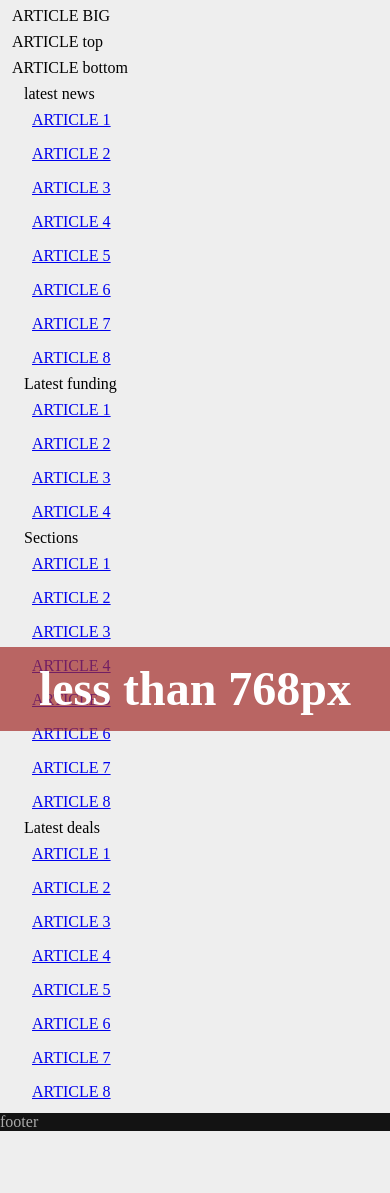
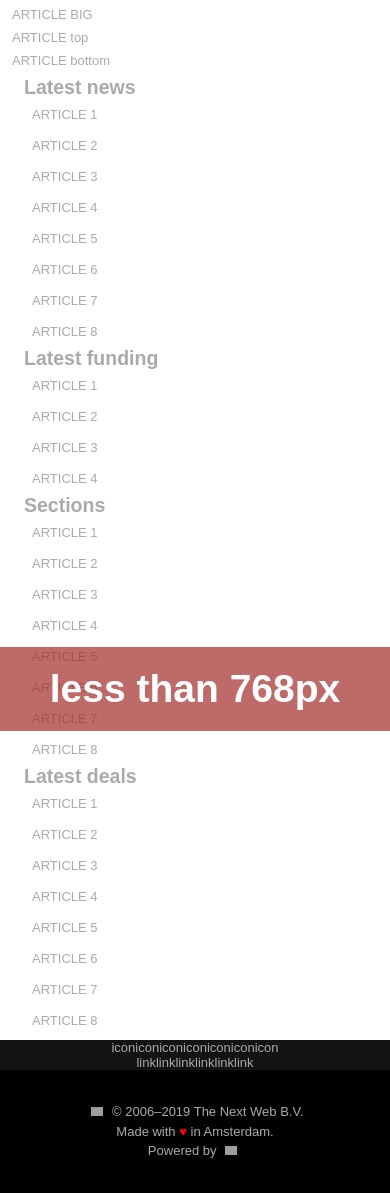
Before and after one commit to jubaan/Project-Building-with-Responsive-Design, a plain HTML site: page index.html in a window 390 px wide. Shown: the part 53-1246 px from the top of the page. Before the commit the page ends 1184 px from the top, so only its background shows below. Drawn offline with Linux system fonts and the light colour scheme; grey boxes are pictures that could not be loaded.

Commit message:
FEAT: Responsive footer, copyright container done, soc. media is missing
Footer is now responsive, social media container still needs work.

Copyright container is done:

- is now responsive
- details added:
  - 3 text span as in original website
  - TNW and Stackpack logos
  - red heart

```diff
--- a/css/style.css
+++ b/css/style.css
@@ -56,10 +56,21 @@
 
 /* ----- END Fonts ----- */
 
+* {
+  text-decoration: none;
+  color: #aaa;
+}
+
 /* max-width: 480px devices */
 
 html {
-  background-color: #eee;
+  font-family: "ARS Marquette", Arial, Helvetica, sans-serif;
+  font-size: 13px;
+}
+
+h2 {
+  font-size: 1.5em;
+  font-weight: 700;
 }
 
 .nav {
@@ -67,7 +78,7 @@ html {
   height: 48px;
   position: fixed;
   top: 0;
-  background: white;
+  background: #fff;
   z-index: 99;
 }
 
@@ -88,7 +99,8 @@ html {
   padding: 4px;
 }
 
-.main_wrapper {
+.main_wrapper,
+.footer_wrapper {
   max-width: 767px;
   width: 100%;
   margin: 0 auto;
@@ -102,6 +114,39 @@ html {
 .footer {
   background: #131313;
   color: #aaa;
+}
+
+.footer_links--inline {
+  display: flex;
+  flex-flow: row nowrap;
+  align-items: center;
+  justify-content: center;
+}
+
+.footer_wrapper--column {
+  display: flex;
+  flex-flow: column nowrap;
+  align-items: center;
+  justify-content: center;
+}
+
+.footer_copyright_logo {
+  height: 9px;
+  margin: 0 5px;
+}
+
+.footer_copyright {
+  background: #000;
+  padding: 32px 0;
+  line-height: 1.5em;
+}
+
+.footer_copyright span {
+  margin: 0 2.5px;
+}
+
+.footer_copyright b {
+  color: red;
 }
 
 /* END max-width 480px devices */
@@ -153,6 +198,17 @@ html {
     padding: 10px;
     flex: 0 1 33.333%;
   }
+
+  .footer_copyright {
+    padding: 39px 0;
+  }
+
+  .footer_wrapper--column {
+    display: flex;
+    flex-flow: row nowrap;
+    align-items: center;
+    justify-content: center;
+  }
 }
 
 @media only screen and (min-width: 1024px) {
--- a/index.html
+++ b/index.html
@@ -12,6 +12,10 @@
       rel="shortcut icon"
       href="	https://cdn0.tnwcdn.com/wp-content/themes/cyberdelia/assets/icons/favicon-16x16.png?v=1575300501"
       type="image/x-icon"
+    />
+    <link
+      rel="shortcut icon"
+      href="https://cdn0.tnwcdn.com/wp-content/themes/cyberdelia/assets/icons/favicon.png?v=1575300501"
     />
   </head>
   <body>
@@ -30,7 +34,7 @@
       </section>
       <div class="main_wrapper">
         <section class="main_wrapper_latest main_wrapper_news">
-          <h2>latest news</h2>
+          <h2>Latest news</h2>
           <ul class="main_wrapper_latest_articles">
             <li class="main_wrapper_latest_articles_art">
               <a href="#">ARTICLE 1</a>
@@ -137,6 +141,45 @@
         </section>
       </div>
     </main>
-    <footer class="footer">footer</footer>
+    <footer class="footer">
+      <div class="footer_wrapper footer_links">
+        <ul class="footer_links--inline footer_links_social-media">
+          <li><a href="#">icon</a></li>
+          <li><a href="#">icon</a></li>
+          <li><a href="#">icon</a></li>
+          <li><a href="#">icon</a></li>
+          <li><a href="#">icon</a></li>
+          <li><a href="#">icon</a></li>
+          <li><a href="#">icon</a></li>
+        </ul>
+        <ul class="footer_links--inline footer_links-tnw-links">
+          <li><a href="#">link</a></li>
+          <li><a href="#">link</a></li>
+          <li><a href="#">link</a></li>
+          <li><a href="#">link</a></li>
+          <li><a href="#">link</a></li>
+          <li><a href="#">link</a></li>
+        </ul>
+      </div>
+      <div class="footer_wrapper footer_copyright footer_wrapper--column">
+        <span>
+          <img
+            class="footer_copyright_logo"
+            src="https://cdn0.tnwcdn.com/wp-content/themes/cyberdelia/assets/img/tnw.svg"
+            alt="TNW Logo"
+          />
+          © 2006–2019 The Next Web B.V.
+        </span>
+        <span>Made with <b>♥</b> in Amsterdam.</span>
+        <span
+          >Powered by
+          <img
+            class="footer_copyright_logo"
+            src="https://cdn0.tnwcdn.com/wp-content/themes/cyberdelia/assets/img/stackpath.svg"
+            alt="StackPath"
+          />
+        </span>
+      </div>
+    </footer>
   </body>
 </html>
```
